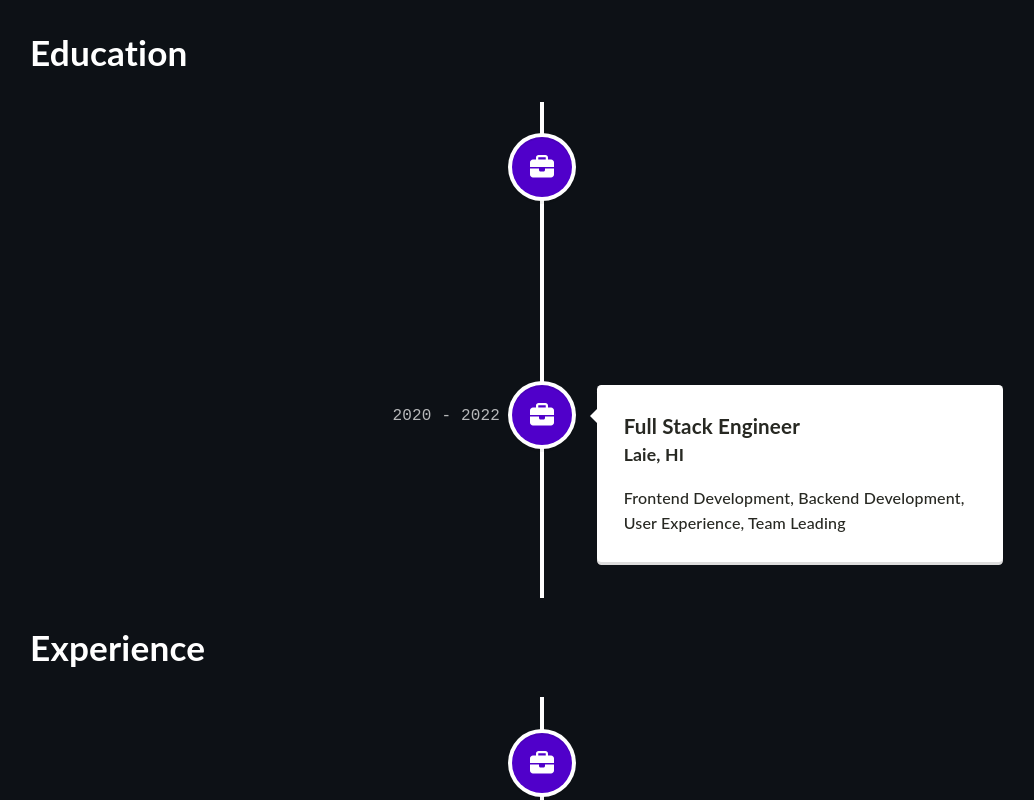
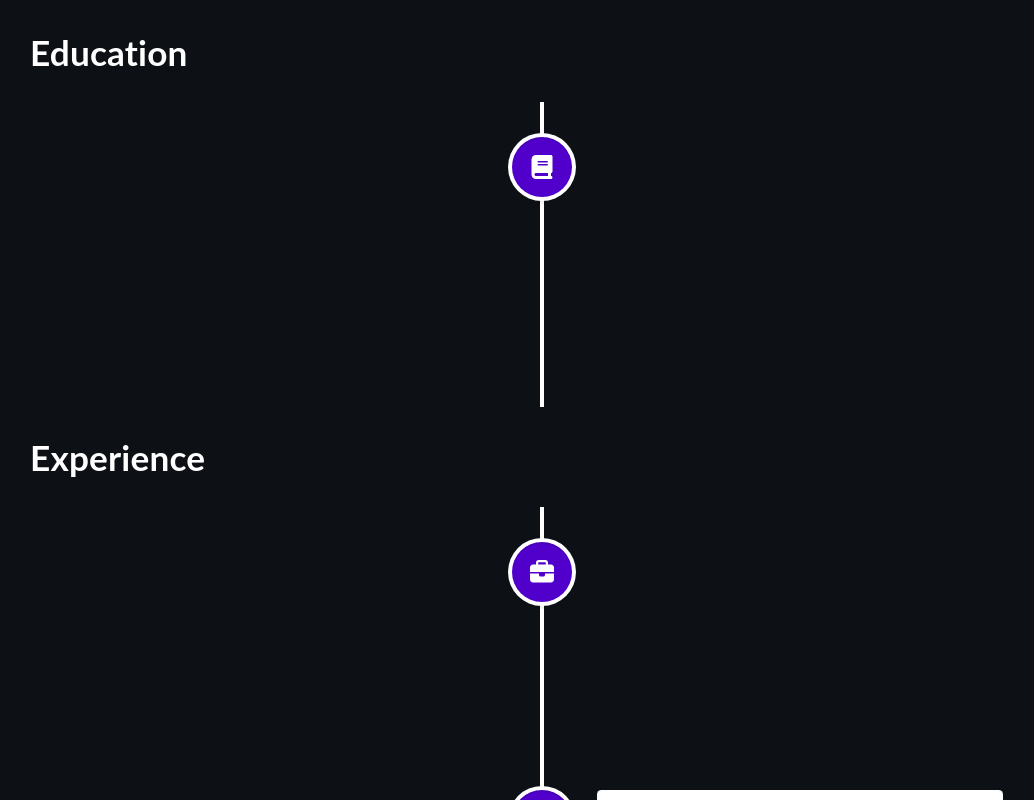
Before and after one commit to zhangqyy19/qyz-portfolio, a React (Create React App) app: page / in a window 1280 px wide. Shown: the part 1560-2360 px from the top of the page, without its empty margins (98-1132 px from the left). Built offline with nearby package versions, Linux system fonts and the light colour scheme.

Commit message:
Fixed education segment

```diff
--- a/package.json
+++ b/package.json
@@ -2,7 +2,7 @@
   "name": "react-portfolio-template",
   "version": "0.1.0",
   "private": true,
-  "homepage": "https://zhangqyy19.github.io/qz-portfolio",
+  "homepage": "https://zhangqyy19.github.io/qyz-portfolio",
   "dependencies": {
     "@emailjs/browser": "^4.4.1",
     "@emotion/react": "^11.11.4",
--- a/src/components/Contact.tsx
+++ b/src/components/Contact.tsx
@@ -1,6 +1,6 @@
 import React, { useRef, useState } from 'react';
 import '../assets/styles/Contact.scss';
-//import emailjs from '@emailjs/browser';
+import emailjs from '@emailjs/browser';
 import Box from '@mui/material/Box';
 import Button from '@mui/material/Button';
 import SendIcon from '@mui/icons-material/Send';
@@ -27,27 +27,42 @@ function Contact() {
 
     /* Uncomment below if you want to enable the emailJS */
 
-    //  if (name !== '' && email !== '' && message !== '') {
-    //    var templateParams = {
-    //      name: name,
-    //      email: email,
-    //      message: message
-    //    };
+     if (name !== '' && email !== '' && message !== '') {
+       var templateParams = {
+         name: name,
+         email: email,
+         message: message
+       };
 
-    //    console.log(templateParams);
-    //    emailjs.send('service_e4br5rl', 'template_7i9c45x', templateParams, 'public_W9Duj3vaj8ND9MYG').then(
-    //      (response) => {
-    //        console.log('SUCCESS!', response.status, response.text);
-    //      },
-    //      (error) => {
-    //        console.log('FAILED...', error);
-    //      },
-    //    );
-    //    setName('');
-    //    setEmail('');
-    //    setMessage('');
-    //  }
+       console.log(templateParams);
+       emailjs.send('service_e4br5rl', 'template_7i9c45x', templateParams, 'public_W9Duj3vaj8ND9MYG').then(
+         (response) => {
+           console.log('SUCCESS!', response.status, response.text);
+         },
+         (error) => {
+           console.log('FAILED...', error);
+         },
+       );
+       setName('');
+       setEmail('');
+       setMessage('');
+     }
   };
+
+
+  const fieldSX = {
+    // input text color
+    '& .MuiInputBase-input': { color: '#111' },
+    // label color
+    '& .MuiInputLabel-root': { color: '#333' },
+    // focused label color
+    '& .MuiInputLabel-root.Mui-focused': { color: '#111' },
+    // outline colors
+    '& .MuiOutlinedInput-root fieldset': { borderColor: '#999' },
+    '& .MuiOutlinedInput-root:hover fieldset': { borderColor: '#666' },
+    '& .MuiOutlinedInput-root.Mui-focused fieldset': { borderColor: '#111' },
+  };
+
 
   return (
     <div id="contact">
--- a/src/components/Footer.tsx
+++ b/src/components/Footer.tsx
@@ -10,7 +10,7 @@ function Footer() {
         <a href="https://github.com/zhangqyy19" target="_blank" rel="noreferrer"><GitHubIcon/></a>
         <a href="https://www.linkedin.com/in/qian-yun-zhang-555291346/" target="_blank" rel="noreferrer"><LinkedInIcon/></a>
       </div>
-      <p>A portfolio designed & built by <a href="https://github.com/zhangqyy19/qz-portfolio" target="_blank" rel="noreferrer">Qian Yun Zhang</a> with 💜</p>
+      <p>A portfolio built by <a href="https://github.com/zhangqyy19/qyz-portfolio" target="_blank" rel="noreferrer">Qian Yun Zhang</a> with 💜</p>
     </footer>
   );
 }
--- a/src/components/Timeline.tsx
+++ b/src/components/Timeline.tsx
@@ -2,6 +2,7 @@ import React from "react";
 import '@fortawesome/free-regular-svg-icons'
 import { FontAwesomeIcon } from '@fortawesome/react-fontawesome';
 import { faBriefcase } from '@fortawesome/free-solid-svg-icons';
+import { faBook } from '@fortawesome/free-solid-svg-icons';
 import { VerticalTimeline, VerticalTimelineElement }  from 'react-vertical-timeline-component';
 import 'react-vertical-timeline-component/style.min.css';
 import '../assets/styles/Timeline.scss'
@@ -16,26 +17,15 @@ function Timeline() {
             className="vertical-timeline-element--work"
             contentStyle={{ background: 'white', color: 'rgb(39, 40, 34)' }}
             contentArrowStyle={{ borderRight: '7px solid  white' }}
-            date="2022 - present"
+            date="Expected May 2028"
             iconStyle={{ background: '#5000ca', color: 'rgb(39, 40, 34)' }}
-            icon={<FontAwesomeIcon icon={faBriefcase} />}
+            icon={<FontAwesomeIcon icon={faBook} />}
           >
-            <h3 className="vertical-timeline-element-title">Technology Consultant</h3>
-            <h4 className="vertical-timeline-element-subtitle">Dallas, TX</h4>
+            <h3 className="vertical-timeline-element-title">University of Michigan, College of Literature, Science, and the Arts</h3>
+            <h4 className="vertical-timeline-element-subtitle">B.S in Computer Science</h4>
+            <h4 className="vertical-timeline-element-subtitle">Ann Arbor, MI</h4>
             <p>
-              Full-stack Web Development, GenAI/LLM, Project Management, Business Development
-            </p>
-          </VerticalTimelineElement>
-          <VerticalTimelineElement
-            className="vertical-timeline-element--work"
-            date="2020 - 2022"
-            iconStyle={{ background: '#5000ca', color: 'rgb(39, 40, 34)' }}
-            icon={<FontAwesomeIcon icon={faBriefcase} />}
-          >
-            <h3 className="vertical-timeline-element-title">Full Stack Engineer</h3>
-            <h4 className="vertical-timeline-element-subtitle">Laie, HI</h4>
-            <p>
-              Frontend Development, Backend Development, User Experience, Team Leading
+              Relevant Coursework: Data Structures and Algorithms
             </p>
           </VerticalTimelineElement>
         </VerticalTimeline>
```
